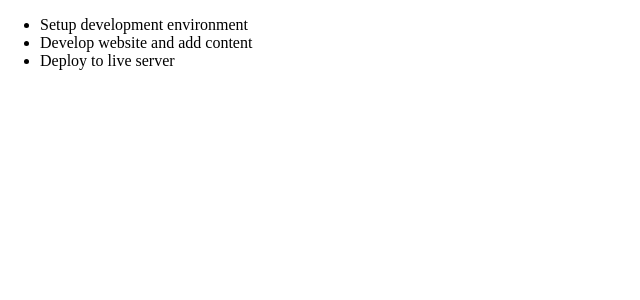
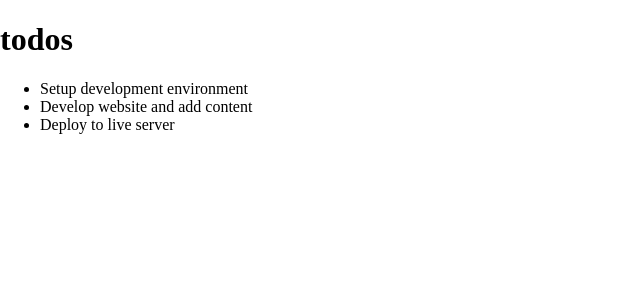
Before and after one commit to Danie12345/react-todo-list, a React (Create React App) app: page / in a window 1280 px wide. Shown: the top 300 px of the page, without its empty margins (0-640 px from the left). Built offline with nearby package versions, Linux system fonts and the light colour scheme; the HTML template or start-up script is replaced by a standard one.

Commit message:
Add header

```diff
--- a/src/components/Header.js
+++ b/src/components/Header.js
@@ -0,0 +1,11 @@
+import React from "react"
+
+const Header = () => {
+  return (
+    <header>
+      <h1>todos</h1>
+    </header>
+  )
+}
+
+export default Header;
--- a/src/components/TodoContainer.js
+++ b/src/components/TodoContainer.js
@@ -1,5 +1,6 @@
 import React from "react"
 import TodosList from "./TodosList";
+import Header from "./Header";
 
 class TodoContainer extends React.Component {
   state = {
@@ -25,6 +26,7 @@
   render() {
     return (
       <div>
+        <Header />
         <TodosList todos={this.state.todos} />
       </div>
     )
```
